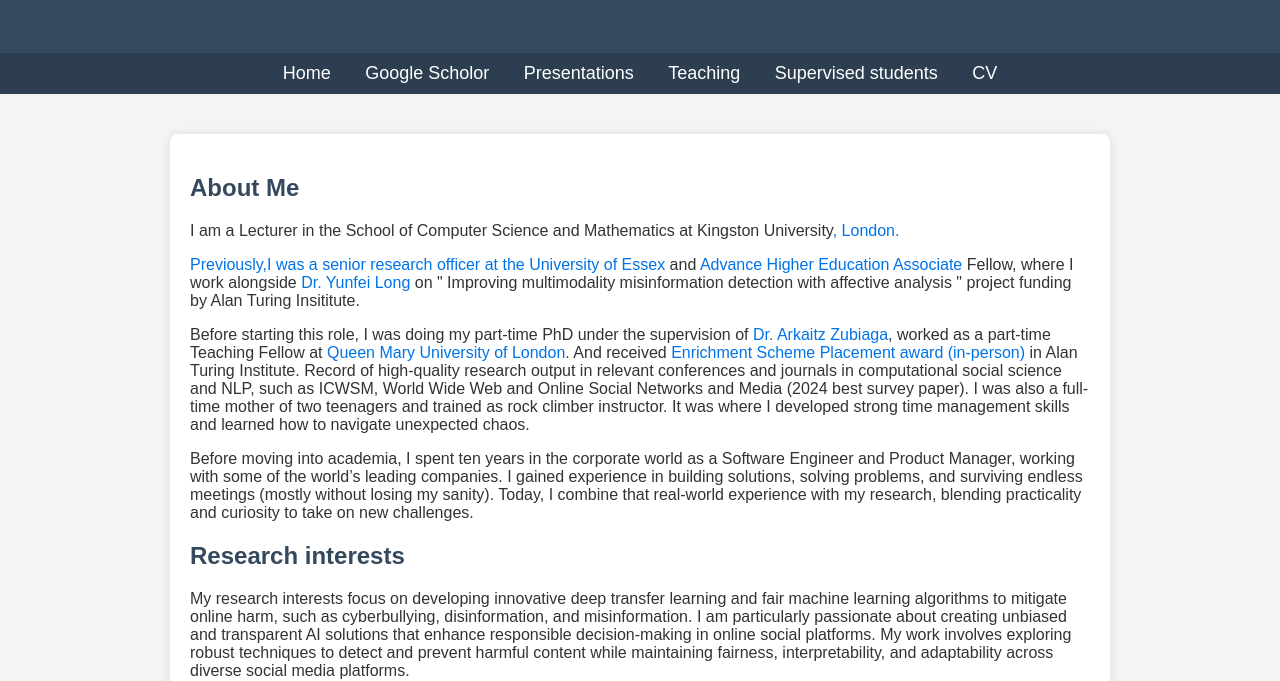
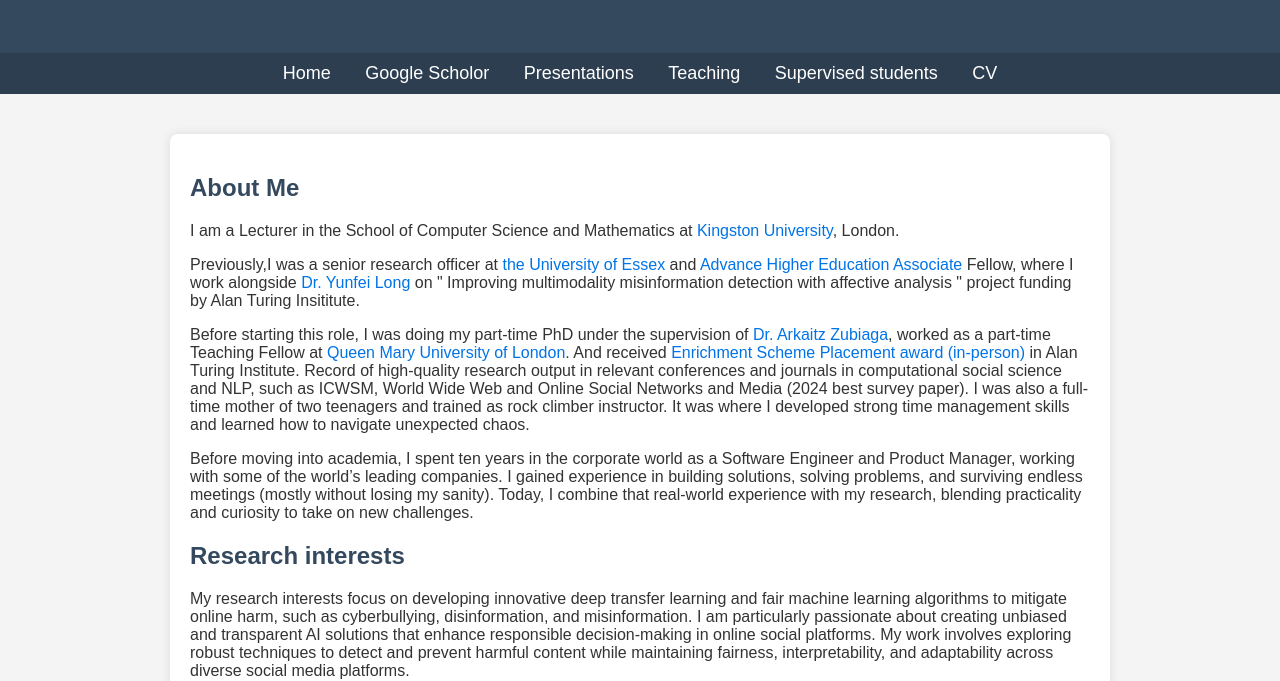
Before and after one commit to yipeiling/yipeiling.github.io, a plain HTML site: page index.html in a window 1280 px wide. Shown: the part 141-822 px from the top of the page. Drawn offline with Linux system fonts and the light colour scheme.

Commit message:
Update index.html

```diff
--- a/index.html
+++ b/index.html
@@ -75,7 +75,7 @@
     <div class="container">
         <section id="about">
             <h2>About Me</h2>
-            <p>I am a Lecturer in the School of Computer Science and Mathematics at Kingston University<a href=https://www.kingston.ac.uk/>, London.</p>
+            <p>I am a Lecturer in the School of Computer Science and Mathematics at <a href=https://www.kingston.ac.uk/>Kingston University</a>, London.</p>
 
             <p>Previously,I was a senior research officer at <a href=https://www.essex.ac.uk/>the University of Essex</a> and <a href="https://www.advance-he.ac.uk/fellowship/associate-fellowship">Advance Higher Education Associate</a> Fellow, where I work alongside <a href="https://www.essex.ac.uk/people/LONGY19108/Yunfei-Long">Dr. Yunfei Long</a> on " Improving multimodality misinformation detection with affective analysis " project funding by Alan Turing Insititute. </p>
             <p>Before starting this role, I was doing  my part-time PhD under the supervision of <a href="https://www.zubiaga.org/"> Dr. Arkaitz Zubiaga</a>, worked as a part-time Teaching Fellow at <a href="https://www.qmul.ac.uk/">Queen Mary University of London</a>. And received <a href="https://www.turing.ac.uk/people/former-enrichment-students/peiling-yi"> Enrichment Scheme Placement award (in-person)</a> in Alan Turing Institute. Record of high-quality research output in relevant conferences and journals in computational social science and NLP, such as ICWSM, World Wide Web and Online Social Networks and Media (2024 best survey paper). I was also a full-time mother of two teenagers and trained as rock climber instructor. It was where I developed strong time management skills and learned how to navigate unexpected chaos.</p>
```
